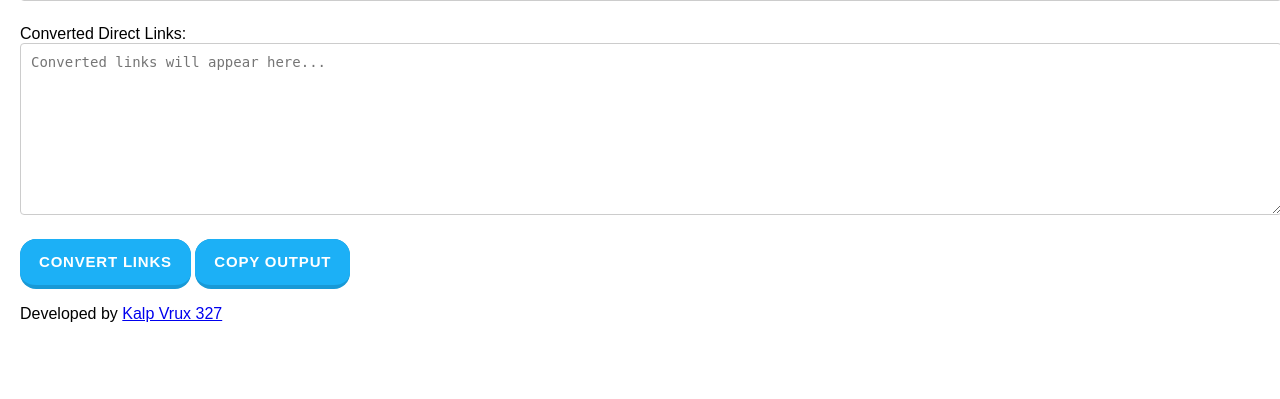
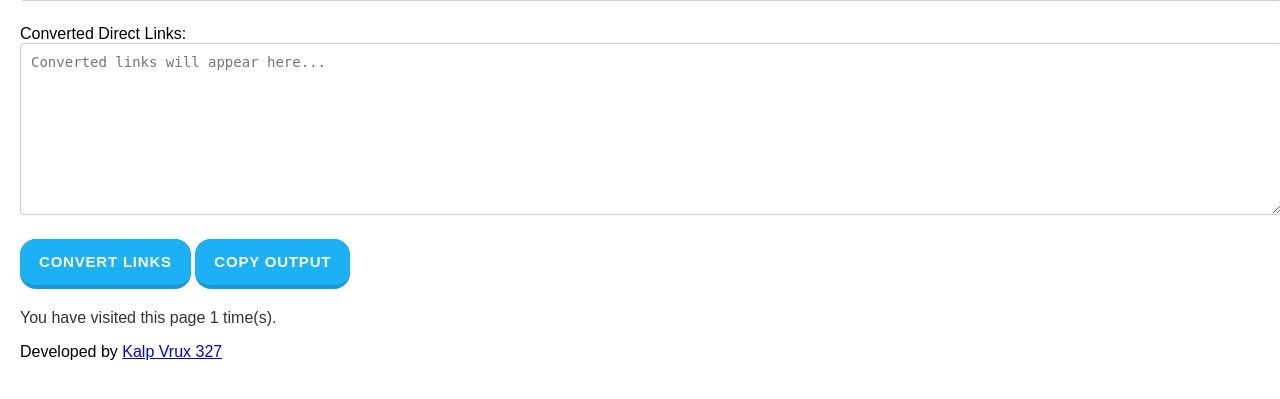
Before and after one commit to kakadhola/Fitgirl-Link-grabber, a Flask app: page / in a window 1280 px wide. Shown: the part 321-720 px from the top of the page. Run offline with Flask 3, Linux system fonts and the light colour scheme.

Commit message:
Update index.html

```diff
--- a/templates/index.html
+++ b/templates/index.html
@@ -96,6 +96,11 @@
             background-color: #007BFF;
             transition: width 0.3s ease;
         }
+        #visitorCounter {
+            margin-top: 20px;
+            font-size: 16px;
+            color: #333;
+        }
     </style>
 </head>
 <body>
@@ -116,7 +121,29 @@
     <button onclick="convertLinks()">Convert Links</button>
     <button onclick="copyOutput()">Copy Output</button>
 
+    <!-- Visitor Counter Display -->
+    <div id="visitorCounter"></div>
+
     <script>
+        // Function to update the visitor count
+        function updateVisitorCount() {
+            if (typeof(Storage) !== "undefined") {
+                let visitCount = localStorage.getItem('page_view');
+                if (visitCount) {
+                    visitCount = Number(visitCount) + 1;
+                } else {
+                    visitCount = 1;
+                }
+                localStorage.setItem('page_view', visitCount);
+                document.getElementById('visitorCounter').innerText = `You have visited this page ${visitCount} time(s).`;
+            } else {
+                document.getElementById('visitorCounter').innerText = "Sorry, your browser does not support web storage...";
+            }
+        }
+
+        // Call the function to update and display the visitor count
+        updateVisitorCount();
+
         async function convertLinks() {
             const inputBox = document.getElementById('inputBox');
             const outputBox = document.getElementById('outputBox');
```
